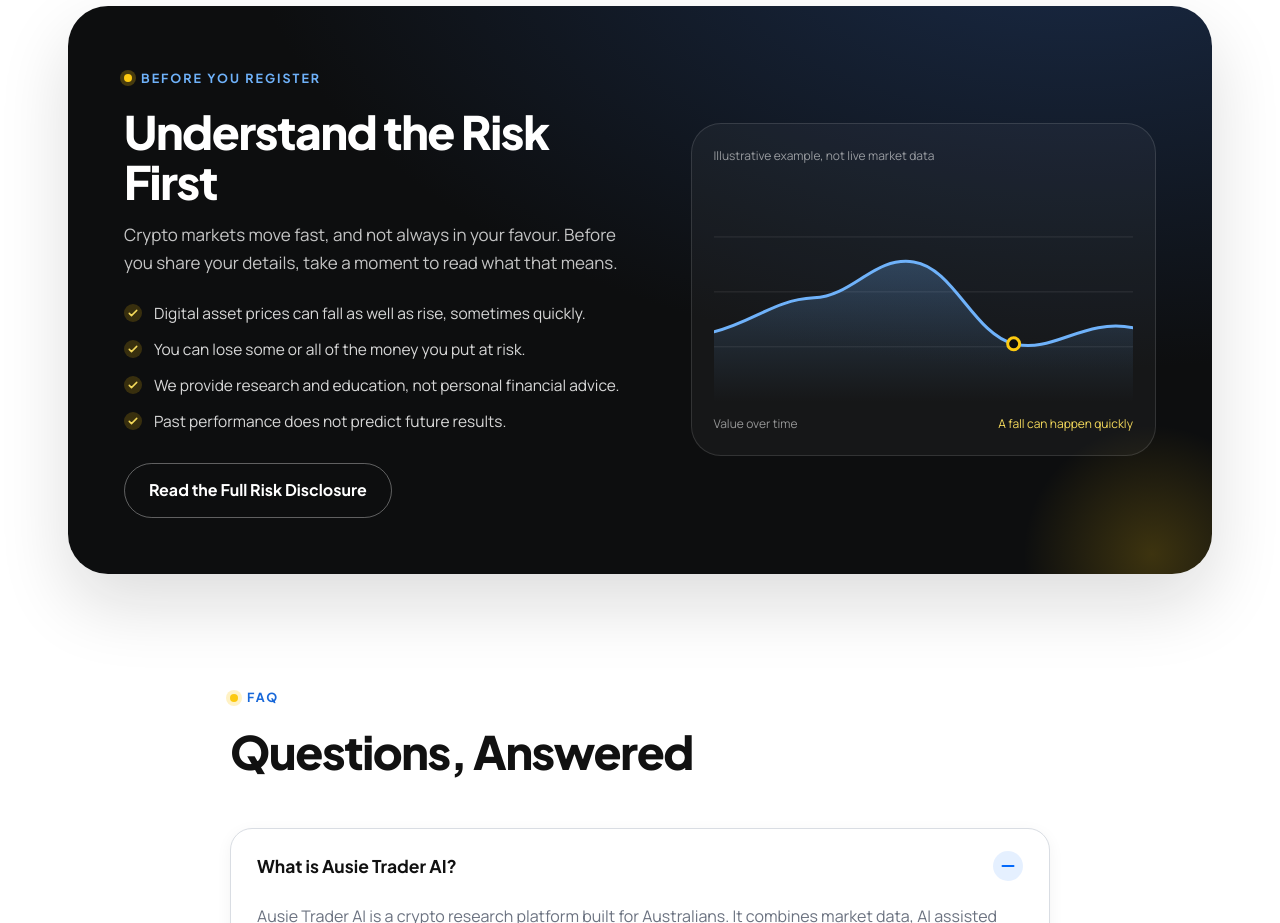
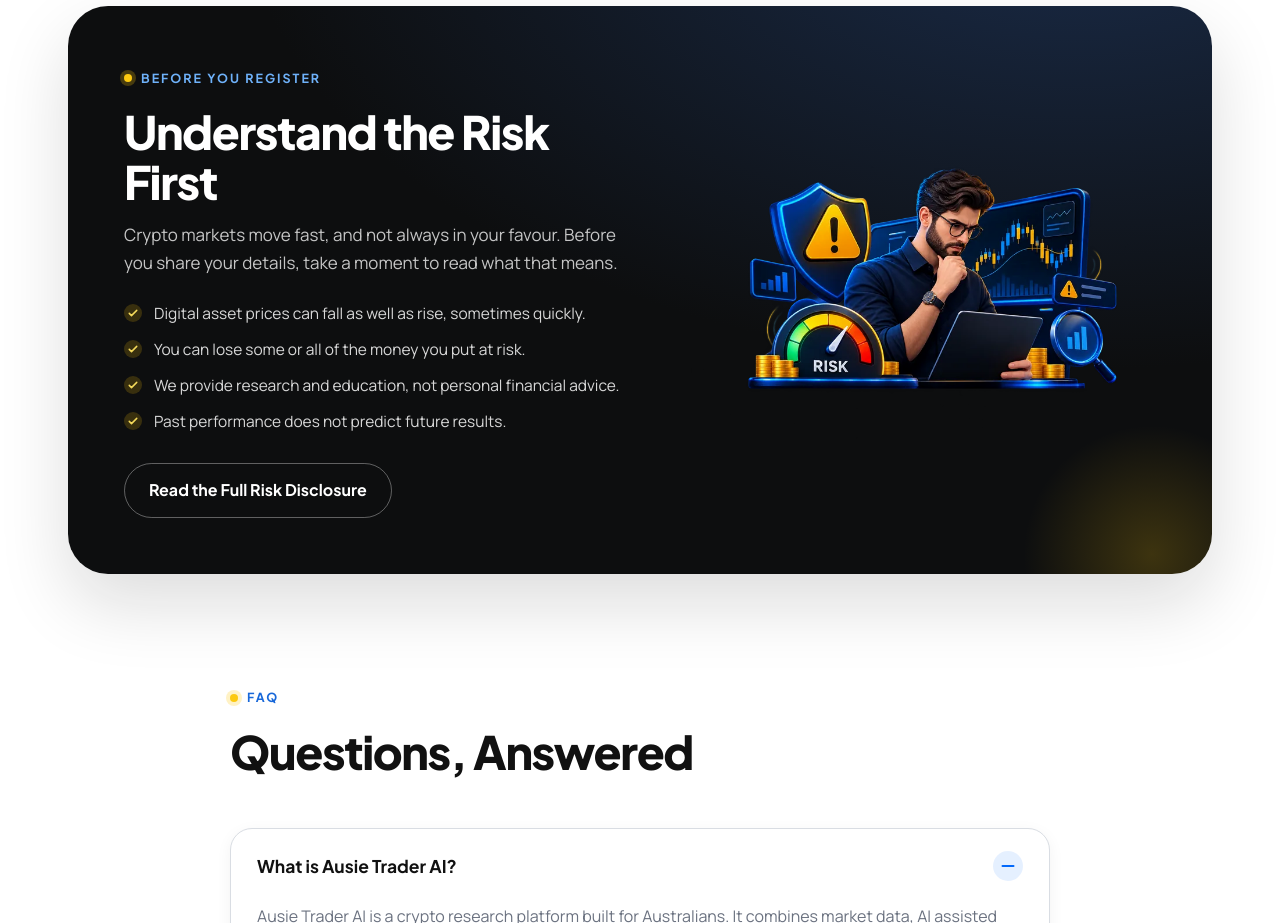
Before and after one commit to ZeeTech-Pvt-Ltd/Ausie-Trader-AI, a Next.js app: page / in a window 1280 px wide. Shown: the part 5060-5983 px from the top of the page. Built offline with nearby package versions, Linux system fonts and the light colour scheme.

Commit message:
Add risk illustration to the risk band and remove the process note

```diff
--- a/app/globals.css
+++ b/app/globals.css
@@ -889,6 +889,8 @@ html.reduced-motion [data-reveal], html.reduced-motion [data-hero] { opacity: 1
 .risk-band__link { border-color: rgba(255,255,255,0.34); color: #fff; }
 .risk-band__link:hover { background: rgba(255,255,255,0.10); }
 .risk-band__visual { position: relative; z-index: 1; }
+.risk-band__shot { margin: 0; }
+.risk-band__shot img { display: block; width: 100%; height: auto; }
 .risk-chart { padding: 22px; border-radius: var(--radius-lg); border: 1px solid rgba(255,255,255,0.12); background: rgba(255,255,255,0.04); }
 .risk-chart__label { display: block; margin-bottom: 16px; font-size: 12px; color: rgba(255,255,255,0.55); }
 .risk-chart svg { display: block; width: 100%; height: auto; }
--- a/src/components/HowItWorksPage.jsx
+++ b/src/components/HowItWorksPage.jsx
@@ -236,7 +236,6 @@ export default function HowItWorksPage() {
                   <span>You review the context and decide what to do next.</span>
                 </div>
               </div>
-              <p className="hiw-flow__note">Illustrative process, not live market data.</p>
             </div>
           </div>
         </div>
--- a/src/components/RiskBand.jsx
+++ b/src/components/RiskBand.jsx
@@ -30,40 +30,18 @@ export default function RiskBand() {
             </Link>
           </div>
 
-          <div className="risk-band__visual" aria-hidden="true">
-            <div className="risk-chart">
-              <span className="risk-chart__label">Illustrative example, not live market data</span>
-              <svg viewBox="0 0 420 220" preserveAspectRatio="none">
-                <defs>
-                  <linearGradient id="risk-area" x1="0" y1="0" x2="0" y2="1">
-                    <stop offset="0" stopColor="#6FB2FA" stopOpacity="0.26" />
-                    <stop offset="1" stopColor="#6FB2FA" stopOpacity="0" />
-                  </linearGradient>
-                </defs>
-                <g stroke="rgba(255,255,255,0.10)">
-                  <line x1="0" y1="55" x2="420" y2="55" />
-                  <line x1="0" y1="110" x2="420" y2="110" />
-                  <line x1="0" y1="165" x2="420" y2="165" />
-                </g>
-                <path
-                  d="M0,150 C40,140 60,118 100,116 C140,114 160,74 200,80 C240,86 260,152 300,162 C340,172 370,136 420,146 L420,220 L0,220 Z"
-                  fill="url(#risk-area)"
-                />
-                <path
-                  d="M0,150 C40,140 60,118 100,116 C140,114 160,74 200,80 C240,86 260,152 300,162 C340,172 370,136 420,146"
-                  fill="none"
-                  stroke="#6FB2FA"
-                  strokeWidth="3"
-                  strokeLinecap="round"
-                />
-                <circle cx="300" cy="162" r="6" fill="#0D0E0F" stroke="#FCC910" strokeWidth="3" />
-              </svg>
-              <div className="risk-chart__legend">
-                <span>Value over time</span>
-                <span className="risk-chart__down">A fall can happen quickly</span>
-              </div>
-            </div>
-          </div>
+          <figure className="risk-band__visual risk-band__shot">
+            <img
+              src="/images/risk-understand-first-1200.webp"
+              srcSet="/images/risk-understand-first-800.webp 800w, /images/risk-understand-first-1200.webp 1200w"
+              sizes="(max-width: 900px) calc(100vw - 40px), 520px"
+              alt="Illustration of an investor reviewing market risk on a laptop"
+              width="1200"
+              height="800"
+              loading="lazy"
+              decoding="async"
+            />
+          </figure>
         </div>
       </div>
     </section>
```
Also changed, not shown: public/images/risk-understand-first-1200.webp (added), public/images/risk-understand-first-800.webp (added).
